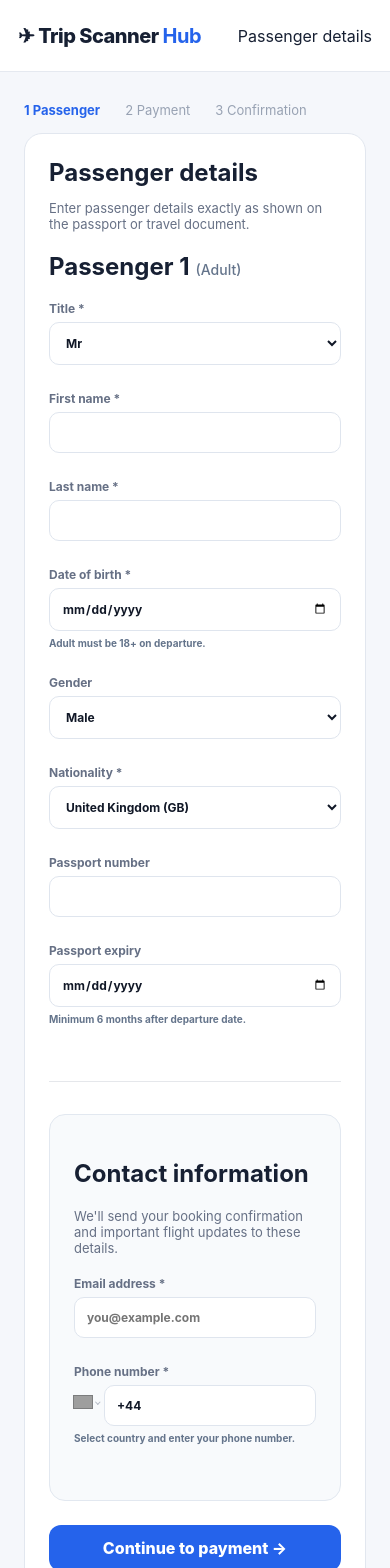
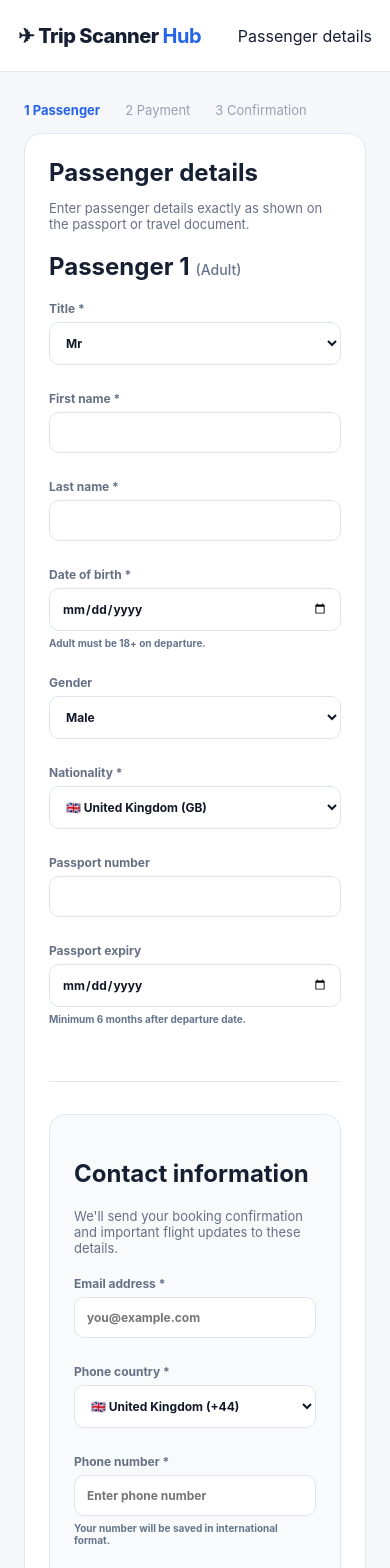
Before and after one commit to Milanbamaniya5/perfect-motion-flights, a Next.js app: page /checkout in a window 390 px wide. Shown: the top 1568 px of the page. Built offline with nearby package versions, Linux system fonts and the light colour scheme; grey boxes are pictures that could not be loaded.

Commit message:
Refactor phone input handling and formatting

```diff
--- a/app/checkout/page.js
+++ b/app/checkout/page.js
@@ -11,11 +11,8 @@ import {
   useSearchParams,
 } from 'next/navigation';
 
-import PhoneInput from 'react-phone-number-input';
-import 'react-phone-number-input/style.css';
-
 /* =========================================================
-   COUNTRY LIST
+   COUNTRIES
 ========================================================= */
 
 const COUNTRIES = [
@@ -217,24 +214,54 @@ const COUNTRIES = [
 ];
 
 /* =========================================================
+   FLAG
+========================================================= */
+
+function flag(code) {
+  if (!code || code.length !== 2) {
+    return '🌍';
+  }
+
+  return code
+    .toUpperCase()
+    .split('')
+    .map(
+      (char) =>
+        String.fromCodePoint(
+          127397 +
+            char.charCodeAt(0)
+        )
+    )
+    .join('');
+}
+
+/* =========================================================
    HELPERS
 ========================================================= */
 
 function money(amount, currency) {
   try {
-    return new Intl.NumberFormat('en-GB', {
-      style: 'currency',
-      currency: currency || 'GBP',
-    }).format(Number(amount));
+    return new Intl.NumberFormat(
+      'en-GB',
+      {
+        style: 'currency',
+        currency:
+          currency || 'GBP',
+      }
+    ).format(Number(amount));
   } catch {
-    return `${currency || 'GBP'} ${amount}`;
+    return `${
+      currency || 'GBP'
+    } ${amount}`;
   }
 }
 
 function time(value) {
   if (!value) return '—';
 
-  return new Date(value).toLocaleTimeString(
+  return new Date(
+    value
+  ).toLocaleTimeString(
     'en-GB',
     {
       hour: '2-digit',
@@ -246,15 +273,18 @@ function time(value) {
 function parseDate(value) {
   if (!value) return null;
 
-  const parts = value
-    .split('-')
-    .map(Number);
+  const parts =
+    value.split('-').map(Number);
 
   if (parts.length !== 3) {
     return null;
   }
 
-  const [year, month, day] = parts;
+  const [
+    year,
+    month,
+    day,
+  ] = parts;
 
   const date = new Date(
     year,
@@ -263,8 +293,10 @@ function parseDate(value) {
   );
 
   if (
-    date.getFullYear() !== year ||
-    date.getMonth() !== month - 1 ||
+    date.getFullYear() !==
+      year ||
+    date.getMonth() !==
+      month - 1 ||
     date.getDate() !== day
   ) {
     return null;
@@ -290,34 +322,46 @@ function formatDateInput(date) {
   return `${year}-${month}-${day}`;
 }
 
-function addYears(date, years) {
+function addYears(
+  date,
+  years
+) {
   const result =
     new Date(date);
 
   result.setFullYear(
-    result.getFullYear() + years
+    result.getFullYear() +
+      years
   );
 
   return result;
 }
 
-function addMonths(date, months) {
+function addMonths(
+  date,
+  months
+) {
   const result =
     new Date(date);
 
   result.setMonth(
-    result.getMonth() + months
+    result.getMonth() +
+      months
   );
 
   return result;
 }
 
-function addDays(date, days) {
+function addDays(
+  date,
+  days
+) {
   const result =
     new Date(date);
 
   result.setDate(
-    result.getDate() + days
+    result.getDate() +
+      days
   );
 
   return result;
@@ -364,7 +408,9 @@ function getDobLimits(
   departureDate
 ) {
   const departure =
-    parseDate(departureDate);
+    parseDate(
+      departureDate
+    );
 
   if (!departure) {
     return {
@@ -398,7 +444,9 @@ function getDobLimits(
   }
 
   const age =
-    Number(passenger.age);
+    Number(
+      passenger.age
+    );
 
   const max =
     addYears(
@@ -427,7 +475,9 @@ function getPassportExpiryMin(
   departureDate
 ) {
   const departure =
-    parseDate(departureDate);
+    parseDate(
+      departureDate
+    );
 
   if (!departure) {
     return '';
@@ -442,7 +492,101 @@ function getPassportExpiryMin(
 }
 
 /* =========================================================
-   MAIN CHECKOUT
+   PHONE HELPERS
+========================================================= */
+
+function getCountryByCode(
+  code
+) {
+  return (
+    COUNTRIES.find(
+      (country) =>
+        country[0] === code
+    ) || COUNTRIES.find(
+      (country) =>
+        country[0] === 'GB'
+    )
+  );
+}
+
+function cleanPhoneNumber(
+  value
+) {
+  return value.replace(
+    /[^\d]/g,
+    ''
+  );
+}
+
+function buildInternationalPhone(
+  countryCode,
+  value
+) {
+  const country =
+    getCountryByCode(
+      countryCode
+    );
+
+  if (!country) {
+    return '';
+  }
+
+  let number =
+    cleanPhoneNumber(value);
+
+  const callingCode =
+    country[2].replace(
+      '+',
+      ''
+    );
+
+  /*
+    If user enters:
+    07123456789
+
+    with UK selected:
+
+    +44 7123456789
+  */
+
+  if (
+    number.startsWith('00')
+  ) {
+    number =
+      number.slice(2);
+  }
+
+  /*
+    If number already starts
+    with country calling code,
+    don't add it twice.
+  */
+
+  if (
+    number.startsWith(
+      callingCode
+    )
+  ) {
+    return `+${number}`;
+  }
+
+  /*
+    Remove leading zero
+    for local numbers.
+  */
+
+  if (
+    number.startsWith('0')
+  ) {
+    number =
+      number.slice(1);
+  }
+
+  return `+${callingCode}${number}`;
+}
+
+/* =========================================================
+   CHECKOUT CONTENT
 ========================================================= */
 
 function CheckoutContent() {
@@ -455,12 +599,15 @@ function CheckoutContent() {
   const [offer, setOffer] =
     useState(null);
 
-  const [passengers, setPassengers] =
-    useState([]);
+  const [
+    passengers,
+    setPassengers,
+  ] = useState([]);
 
   const [contact, setContact] =
     useState({
       email: '',
+      phone_country: 'GB',
       phone_number: '',
     });
 
@@ -468,7 +615,7 @@ function CheckoutContent() {
     useState('');
 
   /* =======================================================
-     LOAD PASSENGERS
+     LOAD
   ======================================================= */
 
   useEffect(() => {
@@ -493,9 +640,11 @@ function CheckoutContent() {
         'infantAge'
       );
 
-    const passengerList = [];
-
-    // ADULTS
+    const passengerList =
+      [];
+
+    /* ADULTS */
+
     for (
       let i = 0;
       i < adults;
@@ -521,7 +670,8 @@ function CheckoutContent() {
       });
     }
 
-    // CHILDREN
+    /* CHILDREN */
+
     childAges.forEach(
       (age) => {
         if (age === '') {
@@ -549,7 +699,8 @@ function CheckoutContent() {
       }
     );
 
-    // INFANTS
+    /* INFANTS */
+
     infantAges.forEach(
       (age) => {
         if (age === '') {
@@ -614,7 +765,7 @@ function CheckoutContent() {
   }, [sp]);
 
   /* =======================================================
-     PASSENGER UPDATE
+     UPDATE PASSENGER
   ======================================================= */
 
   function updatePassenger(
@@ -641,7 +792,43 @@ function CheckoutContent() {
   }
 
   /* =======================================================
-     CONTACT UPDATE
+     PHONE
+  ======================================================= */
+
+  function updatePhoneCountry(
+    countryCode
+  ) {
+    setContact(
+      (current) => ({
+        ...current,
+        phone_country:
+          countryCode,
+        phone_number:
+          '',
+      })
+    );
+  }
+
+  function updatePhoneNumber(
+    value
+  ) {
+    const formatted =
+      buildInternationalPhone(
+        contact.phone_country,
+        value
+      );
+
+    setContact(
+      (current) => ({
+        ...current,
+        phone_number:
+          formatted,
+      })
+    );
+  }
+
+  /* =======================================================
+     CONTACT
   ======================================================= */
 
   function updateContact(
@@ -657,7 +844,7 @@ function CheckoutContent() {
   }
 
   /* =======================================================
-     PASSENGER VALIDATION
+     VALIDATE PASSENGER
   ======================================================= */
 
   function validatePassenger(
@@ -747,6 +934,14 @@ function CheckoutContent() {
       }
     }
 
+    /* NATIONALITY */
+
+    if (
+      !passenger.nationality
+    ) {
+      return `Please select nationality for Passenger ${number}.`;
+    }
+
     /* PASSPORT */
 
     if (
@@ -799,14 +994,6 @@ function CheckoutContent() {
           return `Passport for Passenger ${number} must be valid for at least 6 months after the departure date.`;
         }
       }
-    }
-
-    /* NATIONALITY */
-
-    if (
-      !passenger.nationality
-    ) {
-      return `Please select nationality for Passenger ${number}.`;
     }
 
     return '';
@@ -880,15 +1067,6 @@ function CheckoutContent() {
       return;
     }
 
-    /*
-      PhoneInput gives us
-      international format such as:
-
-      +447123456789
-      +919876543210
-      +351912345678
-    */
-
     if (
       !contact.phone_number.startsWith(
         '+'
@@ -901,7 +1079,9 @@ function CheckoutContent() {
       return;
     }
 
-    /* SAVE PASSENGERS */
+    /*
+      Save passenger data
+    */
 
     sessionStorage.setItem(
       'tripScannerPassengers',
@@ -910,16 +1090,28 @@ function CheckoutContent() {
       )
     );
 
-    /* SAVE CONTACT */
+    /*
+      Save contact.
+
+      phone_number is already
+      in international format.
+    */
 
     sessionStorage.setItem(
       'tripScannerContact',
       JSON.stringify(
-        contact
+        {
+          email:
+            contact.email.trim(),
+          phone_number:
+            contact.phone_number,
+        }
       )
     );
 
-    /* SAVE OFFER */
+    /*
+      Save offer
+    */
 
     sessionStorage.setItem(
       'tripScannerOfferId',
@@ -928,7 +1120,9 @@ function CheckoutContent() {
       ) || ''
     );
 
-    /* GO PAYMENT */
+    /*
+      Payment
+    */
 
     router.push(
       `/payment?offerId=${encodeURIComponent(
@@ -971,7 +1165,9 @@ function CheckoutContent() {
 
       <div className="checkout-grid">
 
-        {/* LEFT */}
+        {/* =================================================
+            LEFT
+        ================================================== */}
 
         <section>
 
@@ -1012,9 +1208,9 @@ function CheckoutContent() {
               </div>
             )}
 
-            {/* =============================================
+            {/* =================================================
                 PASSENGERS
-            ============================================== */}
+            ================================================== */}
 
             {passengers.map(
               (
@@ -1280,6 +1476,7 @@ function CheckoutContent() {
                             (
                               country
                             ) => (
+
                               <option
                                 key={
                                   country[0]
@@ -1288,11 +1485,23 @@ function CheckoutContent() {
                                   country[0]
                                 }
                               >
-                                {country[1]} (
+
+                                {flag(
+                                  country[0]
+                                )}{' '}
+
+                                {
+                                  country[1]
+                                }{' '}
+
+                                (
                                 {
                                   country[0]
-                                })
+                                }
+                                )
+
                               </option>
+
                             )
                           )}
 
@@ -1300,7 +1509,7 @@ function CheckoutContent() {
 
                       </label>
 
-                      {/* PASSPORT NUMBER */}
+                      {/* PASSPORT */}
 
                       <label>
 
@@ -1356,9 +1565,11 @@ function CheckoutContent() {
                               '#64748b',
                           }}
                         >
+
                           Minimum 6 months
                           after departure
                           date.
+
                         </small>
 
                       </label>
@@ -1370,15 +1581,17 @@ function CheckoutContent() {
               }
             )}
 
-            {/* =============================================
+            {/* =================================================
                 CONTACT
-            ============================================== */}
+            ================================================== */}
 
             <div
               className="contact-section"
               style={{
-                marginTop: '32px',
-                padding: '24px',
+                marginTop:
+                  '32px',
+                padding:
+                  '24px',
                 borderRadius:
                   '16px',
                 background:
@@ -1424,30 +1637,87 @@ function CheckoutContent() {
 
                 </label>
 
-                {/* PHONE */}
+                {/* PHONE COUNTRY */}
 
                 <label>
 
+                  Phone country *
+
+                  <select
+                    value={
+                      contact.phone_country
+                    }
+                    onChange={(e) =>
+                      updatePhoneCountry(
+                        e.target.value
+                      )
+                    }
+                    required
+                  >
+
+                    {COUNTRIES.map(
+                      (
+                        country
+                      ) => (
+
+                        <option
+                          key={
+                            country[0]
+                          }
+                          value={
+                            country[0]
+                          }
+                        >
+
+                          {flag(
+                            country[0]
+                          )}{' '}
+
+                          {
+                            country[1]
+                          }
+
+                          {' '}
+
+                          (
+                          {
+                            country[2]
+                          }
+                          )
+
+                        </option>
+
+                      )
+                    )}
+
+                  </select>
+
+                </label>
+
+                {/* PHONE NUMBER */}
+
+                <label>
+
                   Phone number *
 
-                  <PhoneInput
-                    international
-                    defaultCountry="GB"
-                    countryCallingCodeEditable={
-                      true
-                    }
+                  <input
+                    type="tel"
+                    inputMode="tel"
+                    placeholder="Enter phone number"
                     value={
                       contact.phone_number
+                        ? contact.phone_number.replace(
+                            /^\+\d+/,
+                            ''
+                          )
+                        : ''
                     }
-                    onChange={(
-                      value
-                    ) =>
-                      updateContact(
-                        'phone_number',
-                        value || ''
+                    onChange={(e) =>
+                      updatePhoneNumber(
+                        e.target.value
                       )
                     }
-                    placeholder="Enter phone number"
+                    required
                   />
 
                   <small
@@ -1460,9 +1730,11 @@ function CheckoutContent() {
                         '#64748b',
                     }}
                   >
-                    Select country and
-                    enter your phone
-                    number.
+
+                    Your number will be
+                    saved in international
+                    format.
+
                   </small>
 
                 </label>
@@ -1488,9 +1760,9 @@ function CheckoutContent() {
 
         </section>
 
-        {/* ===============================================
-            BOOKING SUMMARY
-        ================================================ */}
+        {/* =================================================
+            SUMMARY
+        ================================================== */}
 
         <aside className="summary">
 
```
